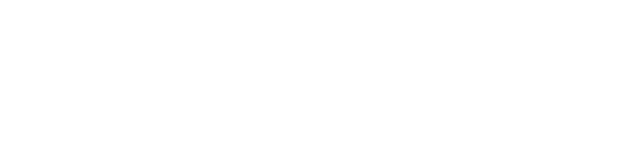
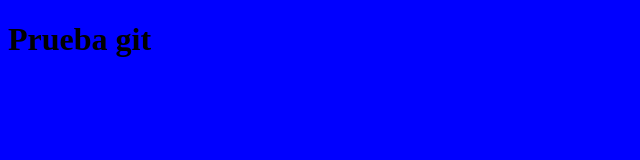
Before and after one commit to Faridlpz/CursoGit, a plain HTML site: page index.html in a window 1280 px wide. Shown: the whole page, without its empty margins (0-640 px from the left). Drawn offline with Linux system fonts and the light colour scheme.

```diff
--- /dev/null
+++ b/css/estilos.css
@@ -0,0 +1,3 @@
+body{
+    background-color:blue;
+}
--- a/index.html
+++ b/index.html
@@ -5,8 +5,9 @@
     <meta http-equiv="X-UA-Compatible" content="IE=edge">
     <meta name="viewport" content="width=device-width, initial-scale=1.0">
     <title>Git</title>
+    <link href="css/estilos.css" rel="stylesheet" type="text/css">
 </head>
 <body>
-
+    <h1>Prueba git </h1>
 </body>
 </html>
```
Also changed, not shown: Js/js.js (added).
